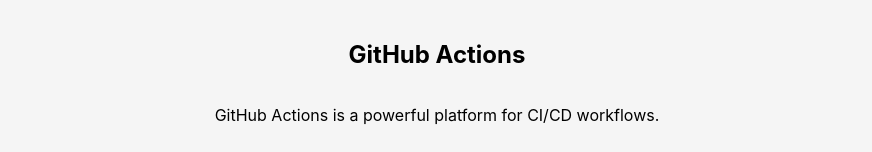
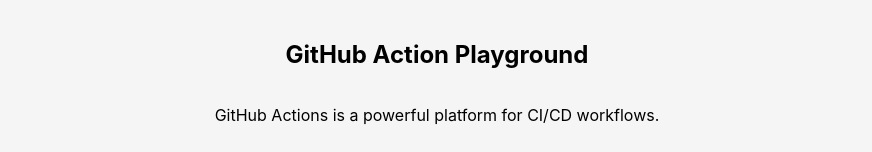
Before and after one commit to madhavms/github-action-playground, a React (Create React App) app: page / in a window 1280 px wide. Shown: the top 152 px of the page, without its empty margins (203-1075 px from the left). Built offline with nearby package versions, Linux system fonts and the light colour scheme; no server answers.

Commit message:
Title update

```diff
--- a/public/index.html
+++ b/public/index.html
@@ -21,7 +21,7 @@
       work correctly both with client-side routing and a non-root public URL.
       Learn how to configure a non-root public URL by running `npm run build`.
     -->
-    <title>React App</title>
+    <title>Playground GitHub Actions</title>
   </head>
   <body>
     <noscript>You need to enable JavaScript to run this app.</noscript>
--- a/src/components/Github.js
+++ b/src/components/Github.js
@@ -33,7 +33,7 @@
 const GithubActionsComponent = () => {
   return (
     <Container>
-      <Title>GitHub Actions</Title>
+      <Title>GitHub Action Playground</Title>
       <Text>GitHub Actions is a powerful platform for CI/CD workflows.</Text>
       <Text>
         Learn more about GitHub Actions on the{' '}
```
